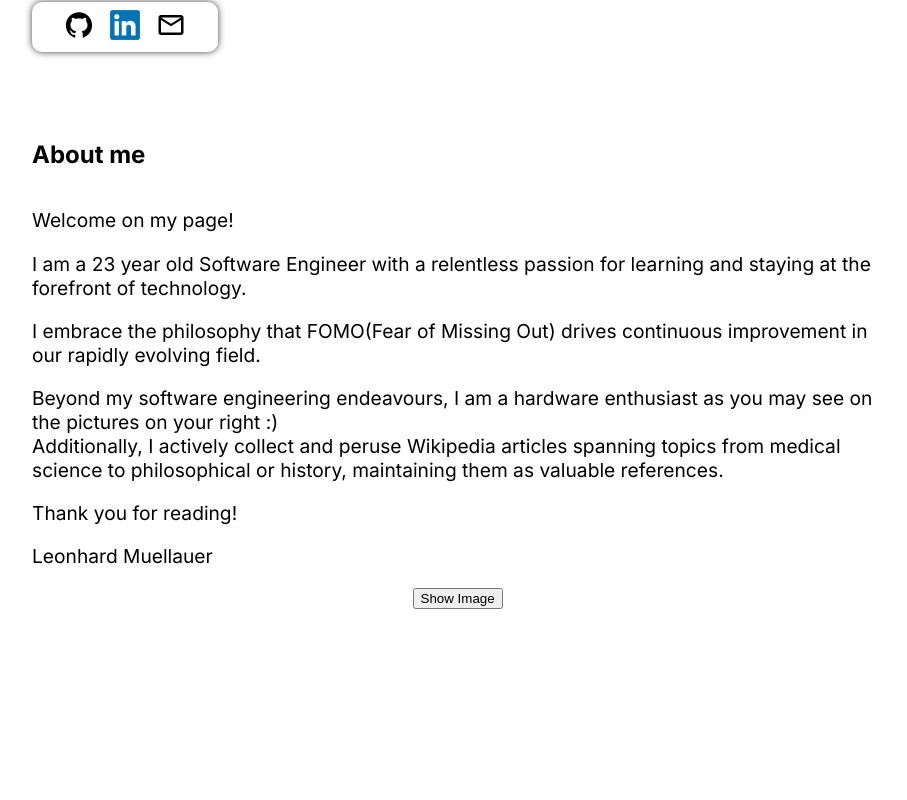
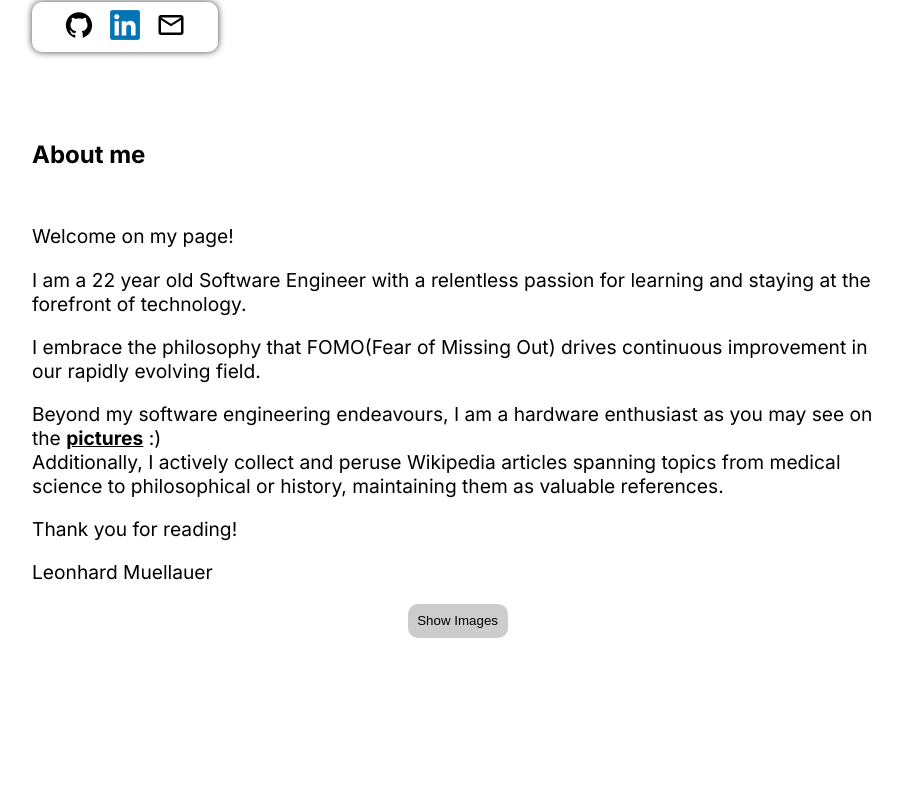
Before and after one commit to Reonharudo/dev-portfolio, a Next.js app: page / in a window 1280 px wide. Shown: the part 740-1540 px from the top of the page, without its empty margins (0-907 px from the left). Built offline with nearby package versions, Linux system fonts and the light colour scheme.

Commit message:
impl about section image gallery

```diff
--- a/src/app/globals.css
+++ b/src/app/globals.css
@@ -12,6 +12,9 @@ body {
 
     --button-color-2: #749976;
     --button-color-2--darker: #2f5530;
+
+    --primary-button: rgb(183, 183, 183, 0.7);
+    --primary-button-hover: rgb(183, 183, 183, 1);
 }
 
 html {
--- a/src/components/AboutSection/AboutSection.module.css
+++ b/src/components/AboutSection/AboutSection.module.css
@@ -1,5 +1,9 @@
 .container {
-    height: 90vh;
+    min-height: 90vh;
+
+    display: flex;
+    flex-direction: column;
+    gap: 1rem;
 }
 
 .content {
@@ -34,3 +38,38 @@
         display: block;
     }
 }
+
+.btn {
+    border-radius: 10px;
+    padding: 0.6rem;
+
+    cursor: pointer;
+    border: none;
+    background-color: var(--primary-button);
+}
+
+.btn:hover {
+    background-color: var(--primary-button-hover);
+}
+
+.inline_btn {
+    text-decoration: underline;
+    font-weight: bold;
+
+    cursor: pointer;
+}
+
+.image_gallery_wrapper {
+    display: flex;
+    flex-direction: column;
+    justify-content: center;
+    align-items: center;
+
+    box-shadow: 0px 0px 7px 0px rgba(0, 0, 0, 0.75);
+    -webkit-box-shadow: 0px 0px 7px 0px rgba(0, 0, 0, 0.75);
+    -moz-box-shadow: 0px 0px 7px 0px rgba(0, 0, 0, 0.75);
+
+    border-radius: 10px;
+    padding: 2rem;
+    margin: 1rem;
+}
--- a/src/components/AboutSection/AboutSection.tsx
+++ b/src/components/AboutSection/AboutSection.tsx
@@ -1,6 +1,59 @@
+"use client";
+import { useEffect, useRef, useState } from "react";
 import styles from "./AboutSection.module.css";
+import { ImageGallery } from "../ImageGallery/ImageGallery";
 
 export function AboutSection() {
+    const [showImageGallery, setShowImageGallery] = useState<boolean>(false);
+
+    const btnRef = useRef<HTMLButtonElement | null>(null);
+    const imageGalleryWrapper = useRef<HTMLDivElement | null>(null);
+
+    function scrollToBtn() {
+        const offset = 100;
+        btnRef.current?.scrollIntoView({
+            behavior: "smooth",
+            block: "start",
+            inline: "nearest",
+        });
+
+        window.scrollBy(0, offset);
+    }
+
+    function scrollToImageGallery() {
+        const offset = 100;
+        imageGalleryWrapper.current?.scrollIntoView({
+            behavior: "smooth",
+            block: "start",
+            inline: "nearest",
+        });
+
+        window.scrollBy(0, -offset);
+    }
+
+    function calculateAge(birthYear = 2001, birthMonth = 2, birthDay = 5) {
+        const today = new Date();
+        const birthdate = new Date(birthYear, birthMonth - 1, birthDay);
+
+        let age = today.getFullYear() - birthdate.getFullYear();
+
+        if (
+            today.getMonth() < birthdate.getMonth() ||
+            (today.getMonth() === birthdate.getMonth() &&
+                today.getDate() < birthdate.getDate())
+        ) {
+            age--;
+        }
+
+        return age;
+    }
+
+    useEffect(() => {
+        if (showImageGallery) {
+            scrollToImageGallery();
+        }
+    }, [showImageGallery]);
+
     return (
         <section id="about" className={styles.container}>
             <h1>About me</h1>
@@ -8,9 +61,9 @@ export function AboutSection() {
                 <div className={styles.description_container}>
                     <p>Welcome on my page!</p>
                     <p>
-                        I am a 23 year old Software Engineer with a relentless
-                        passion for learning and staying at the forefront of
-                        technology.
+                        I am a {calculateAge()} year old Software Engineer with
+                        a relentless passion for learning and staying at the
+                        forefront of technology.
                     </p>
                     <p>
                         I embrace the philosophy that FOMO(Fear of Missing Out)
@@ -20,8 +73,14 @@ export function AboutSection() {
 
                     <p>
                         Beyond my software engineering endeavours, I am a
-                        hardware enthusiast as you may see on the pictures on
-                        your right :) <br />
+                        hardware enthusiast as you may see on the{" "}
+                        <span
+                            className={styles.inline_btn}
+                            onClick={scrollToBtn}
+                        >
+                            pictures
+                        </span>{" "}
+                        :) <br />
                         Additionally, I actively collect and peruse Wikipedia
                         articles spanning topics from medical science to
                         philosophical or history, maintaining them as valuable
@@ -31,9 +90,40 @@ export function AboutSection() {
                     <p>Leonhard Muellauer</p>
                 </div>
 
-                <div className={styles.image_section}>
-                    <button>Show Image</button>
-                </div>
+                {showImageGallery && (
+                    <div
+                        className={styles.image_gallery_wrapper}
+                        ref={imageGalleryWrapper}
+                    >
+                        <button
+                            className={styles.btn}
+                            onClick={() => setShowImageGallery(false)}
+                        >
+                            Hide
+                        </button>
+                        <ImageGallery
+                            images={[
+                                {
+                                    imageURL:
+                                        "/projects/engaku/add_series_modal.png",
+                                },
+                            ]}
+                            isImmutable={false}
+                        />
+                    </div>
+                )}
+                {!showImageGallery && (
+                    <div className={styles.image_section}>
+                        <button
+                            onClick={() => setShowImageGallery(true)}
+                            ref={btnRef}
+                            className={styles.btn}
+                            id="show_images_about_section"
+                        >
+                            Show Images
+                        </button>
+                    </div>
+                )}
             </div>
         </section>
     );
--- a/src/components/ImageGallery/AnimationBtn/AnimationBtn.module.css
+++ b/src/components/ImageGallery/AnimationBtn/AnimationBtn.module.css
@@ -11,11 +11,9 @@
 
     cursor: pointer;
 
-    background-color: rgb(183, 183, 183);
-
-    opacity: 0.7;
+    background-color: var(--primary-button);
 }
 
 .container:hover {
-    opacity: 1;
+    background-color: var(--primary-button-hover);
 }
```
